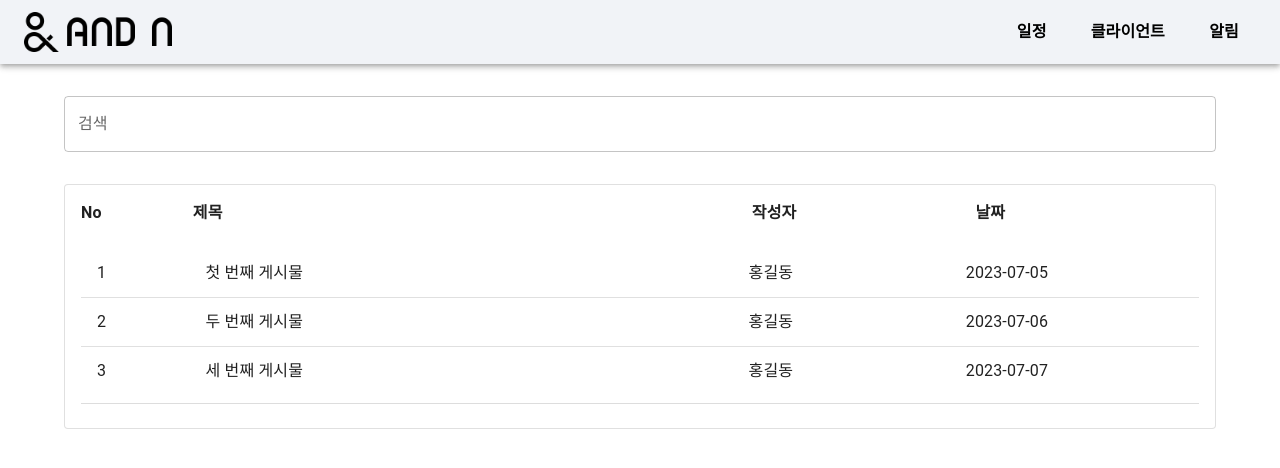
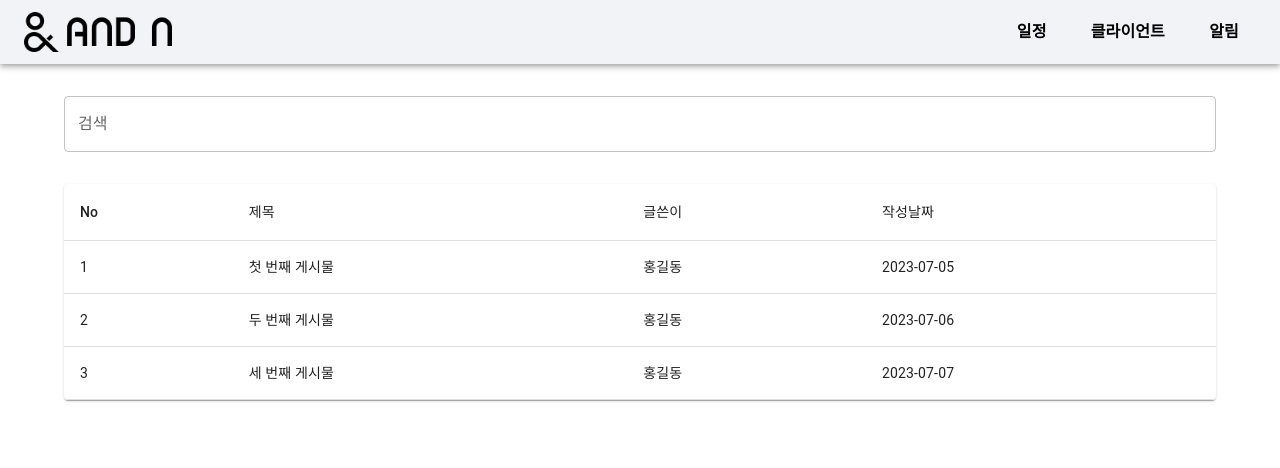
Before and after one commit to DevLarva/React_Noticeboard, a React (Create React App) app: page / in a window 1280 px wide. Shown: the top 468 px of the page. Built offline with nearby package versions, Linux system fonts and the light colour scheme.

Commit message:
검색 기능 및 포스트 리스트 개선

```diff
--- a/src/App.js
+++ b/src/App.js
@@ -7,13 +7,15 @@ import { Container, Box } from '@mui/material';
 const App = () => {
   const [searchQuery, setSearchQuery] = useState('');
   const [posts, setPosts] = useState([
-    { number: 1, title: '첫 번째 게시물', author: '홍길동', date: '2023-07-05' },
-    { number: 2, title: '두 번째 게시물', author: '홍길동', date: '2023-07-06' },
-    { number: 3, title: '세 번째 게시물', author: '홍길동', date: '2023-07-07' },
+    { title: '첫 번째 게시물', date: '2023-07-05', author: '홍길동', number: 1 },
+    { title: '두 번째 게시물', date: '2023-07-06', author: '홍길동', number: 2 },
+    { title: '세 번째 게시물', date: '2023-07-07', author: '홍길동', number: 3 },
   ]);
 
+  const normalizeText = (text) => text.toLowerCase().replace(/\s+/g, '');
+
   const filteredPosts = posts.filter(post =>
-    post.title.toLowerCase().includes(searchQuery.toLowerCase())
+    normalizeText(post.title).includes(normalizeText(searchQuery))
   );
 
   return (
--- a/src/components/PostList.js
+++ b/src/components/PostList.js
@@ -1,55 +1,31 @@
 import React from 'react';
-import { List, ListItem, ListItemText, Box, Typography, Card, CardContent, Divider } from '@mui/material';
+import { TableContainer, Table, TableHead, TableRow, TableCell, TableBody, Paper } from '@mui/material';
 
 const PostList = ({ posts }) => {
     return (
-        <Card variant="outlined">
-            <CardContent>
-                <Box sx={{ borderBottom: '1px solid #ddd' }}>
-                    <Box sx={{ display: 'flex', paddingBottom: 2 }}>
-                        <Typography variant="body1" sx={{ flexBasis: '10%', fontWeight: 'bold' }}>
-                            No
-                        </Typography>
-                        <Typography variant="body1" sx={{ flexBasis: '50%', fontWeight: 'bold' }}>
-                            제목
-                        </Typography>
-                        <Typography variant="body1" sx={{ flexBasis: '20%', fontWeight: 'bold' }}>
-                            작성자
-                        </Typography>
-                        <Typography variant="body1" sx={{ flexBasis: '20%', fontWeight: 'bold' }}>
-                            날짜
-                        </Typography>
-                    </Box>
-                    <List>
-                        {posts.map((post, index) => (
-                            <React.Fragment key={index}>
-                                <ListItem button>
-                                    <ListItemText
-                                        primary={
-                                            <Box sx={{ display: 'flex' }}>
-                                                <Typography variant="body1" sx={{ flexBasis: '10%' }}>
-                                                    {post.number}
-                                                </Typography>
-                                                <Typography variant="body1" sx={{ flexBasis: '50%' }}>
-                                                    {post.title}
-                                                </Typography>
-                                                <Typography variant="body1" sx={{ flexBasis: '20%' }}>
-                                                    {post.author}
-                                                </Typography>
-                                                <Typography variant="body1" sx={{ flexBasis: '20%' }}>
-                                                    {post.date}
-                                                </Typography>
-                                            </Box>
-                                        }
-                                    />
-                                </ListItem>
-                                {index < posts.length - 1 && <Divider />}
-                            </React.Fragment>
-                        ))}
-                    </List>
-                </Box>
-            </CardContent>
-        </Card>
+        <TableContainer component={Paper}>
+
+            <Table>
+                <TableHead>
+                    <TableRow>
+                        <TableCell>No</TableCell>
+                        <TableCell>제목</TableCell>
+                        <TableCell>글쓴이</TableCell>
+                        <TableCell>작성날짜</TableCell>
+                    </TableRow>
+                </TableHead>
+                <TableBody>
+                    {posts.map((post, index) => (
+                        <TableRow key={index}>
+                            <TableCell>{post.number}</TableCell>
+                            <TableCell>{post.title}</TableCell>
+                            <TableCell>{post.author}</TableCell>
+                            <TableCell>{post.date}</TableCell>
+                        </TableRow>
+                    ))}
+                </TableBody>
+            </Table>
+        </TableContainer>
     );
 };
 
```
